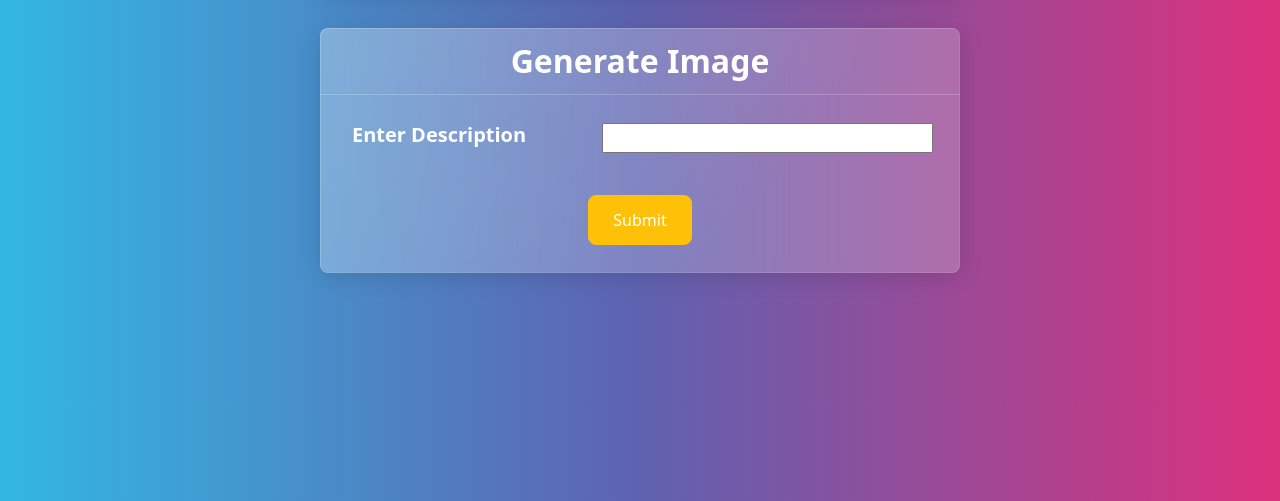
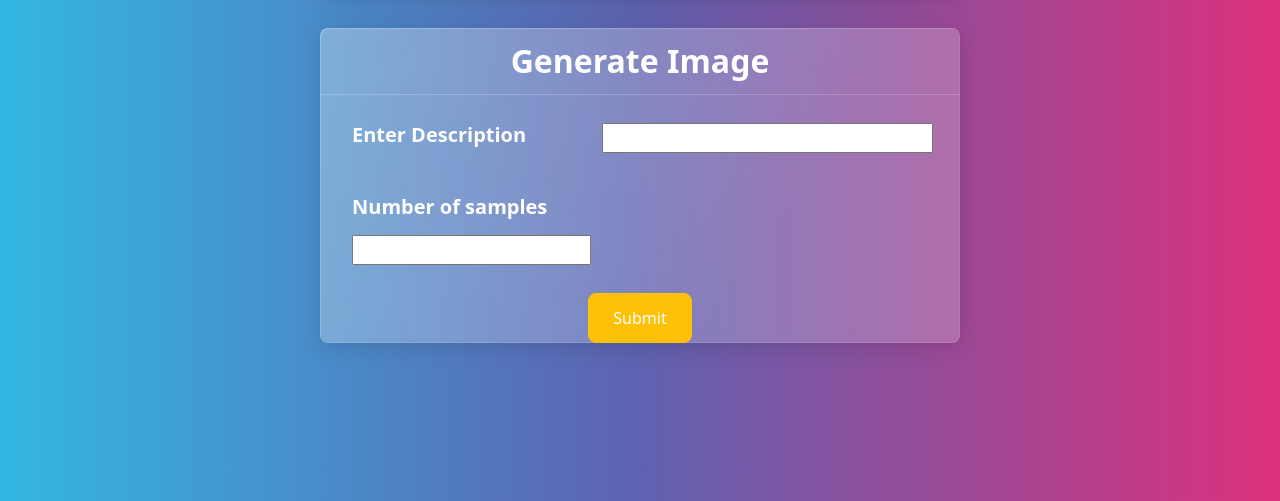
Before and after one commit to cannibalcheeseburger/Image-Synthesis-From-Textual-Description, a Django app: page / in a window 1280 px wide. Shown: the part 260-761 px from the top of the page. Run offline with Django 3.2, Linux system fonts and the light colour scheme; parts of the project's set-up code (start-up, migrations or seed data) failed here and were passed over; some libraries are stand-ins or nearby versions.

Commit message:
added samples

```diff
--- a/GAN/forms.py
+++ b/GAN/forms.py
@@ -3,3 +3,4 @@ from django import forms
 
 class Textform(forms.Form):
     Text = forms.CharField(label='description', max_length=100,widget=forms.TextInput(attrs={'size':30}))
+    samples = forms.IntegerField(label = 'samples')
--- a/GAN/util.py
+++ b/GAN/util.py
@@ -5,7 +5,7 @@ import re
 from keras.preprocessing.image import array_to_img
 from numpy import asarray
 import numpy as np
-
+from PIL import Image
 import matplotlib.pyplot as pyplot
 from keras.preprocessing.image import array_to_img
 from numpy import linspace
@@ -54,17 +54,22 @@ def generate_random_word_vectors_from_dataset(n_samples,captions, create_new_cap
     return  np.asarray(captions)[ix]
 
 def generate_images(model, test_input):
-
   predictions = model(test_input, training=False)
-
+  images = []
   print(predictions.shape)
+  """
   pyplot.figure(figsize=[15, 15])
   for i in range(predictions.shape[0]):
       pyplot.subplot(1, 9, i+1)
       pyplot.imshow(array_to_img(predictions.numpy()[i]))
       pyplot.axis('off')
-  pyplot.savefig('./media/images/test.png')
-
+  pyplot.savefig('./media/images/test.png')"""
+  for i in range(predictions.shape[0]):
+      im = array_to_img(predictions.numpy()[i])
+      name = str(i)+'.png'
+      im.save('./media/images/'+name)
+      images.append(name)
+  return images
 # Credit to: https://machinelearningmastery.com/how-to-interpolate-and-perform-vector-arithmetic-with-faces-using-a-generative-adversarial-network/
 def interpolate_points(p1, p2, n_steps=9):
 	ratios = linspace(0, 1, num=n_steps)
@@ -124,12 +129,14 @@ def create_feature_vectors_for_single_comment(word2vec_model, cleaned_comments):
     return image_list, np.array(vectorized_list)
 
 
-def pred(sentence):
+def pred(sentence,samples):
     cleaned_captions = clean_and_tokenize_comments_for_image(sentence)
 
     i, captions = create_feature_vectors_for_single_comment(model, cleaned_captions)
 
-    generate_images(gen_model,generate_latent_points(100,9,captions))
+    images = generate_images(gen_model,generate_latent_points(100,samples,captions))
+
+    return images
 
 if __name__ =='__main__':
     sentence = ["white feathers bird"]
--- a/GAN/views.py
+++ b/GAN/views.py
@@ -9,8 +9,9 @@ def home(request):
         if form.is_valid():
             text = request.POST['Text']
             context['text'] = text
-            pred([text])
-            context['image'] = 'test.png'
+            images = pred([text],int(request.POST['samples']))
+            print(images)
+            context['images'] = images
             return render(request,'result.html',context=context)
     else:
         form = Textform()
--- a/templates/home.html
+++ b/templates/home.html
@@ -31,6 +31,14 @@
                 {{ form.Text }}
               </div>
             </div>
+            <div class="col-md-5 d-flex align-items-center">
+              <h5 class="d-flex align-items-center">Number of samples</h5>
+            </div>
+            <div class="col-md-7" style="display:inline">
+              {% csrf_token %}
+              {{ form.samples }}
+            </div>
+          </div>
             <div class="text-center">
               <button type="submit" class="btn btn-warning">Submit</button>
             </div>
```
Also changed, not shown: templates/result.html (+5 -2 lines), 1 other file.
